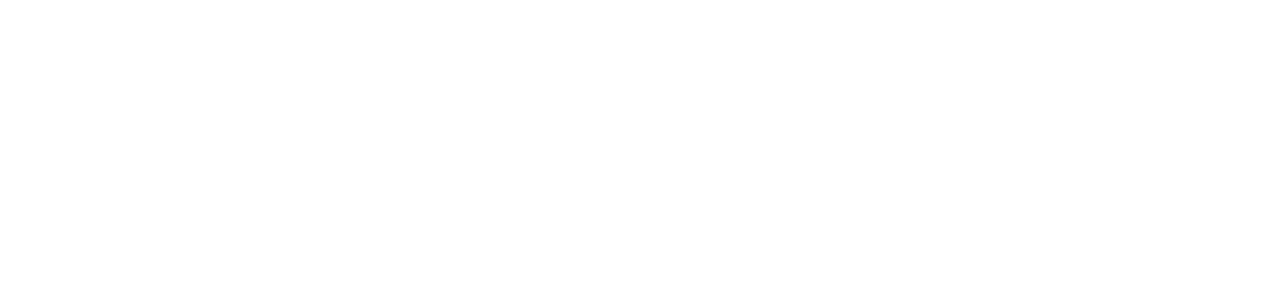
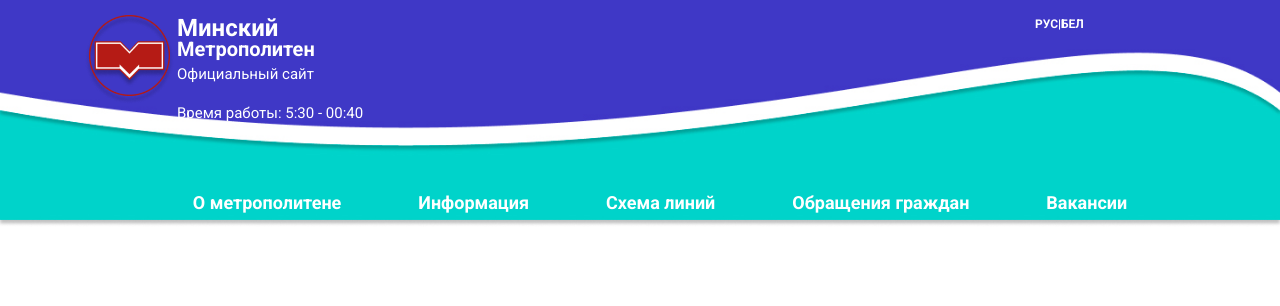
Before and after one commit to AlexseyDedul/git-MinskMetro, a plain HTML site: page src/index.html in a window 1280 px wide. Drawn offline with nearby package versions, Linux system fonts and the light colour scheme.

Commit message:
create_header
create header for site: logo, menu, background

```diff
--- a/src/index.html
+++ b/src/index.html
@@ -5,7 +5,7 @@
 		<meta name="viewport" content="width=device-width, initial-scale=1, shrink-to-fit=no">
 
 		<title>Минский метрополитен</title>
-
+		<link href="https://fonts.googleapis.com/css?family=Roboto:400,700&display=swap&subset=cyrillic" rel="stylesheet">
 		<link href="css/bootstrap.css" rel="stylesheet">
 		<link href="css/style.css" rel="stylesheet">
 	</head>
@@ -15,6 +15,52 @@
 		<main class="main">
 			<div class="container">
 				<div class="header">
+					<div class="row">
+						<div class="col-md-4">
+							<div class="main-header">
+								<img src="img/Logo_Header.png" alt="Минский метрополитен">
+							</div>
+							<div class="main-header">
+								<div class="main-header-text">
+									<h3 class="main-header-text_h">Минский</h3>
+									<h4 class="main-header-text_h">Метрополитен</h4>
+									<p>Официальный сайт</p>
+									<p>Время работы: 5:30 - 00:40</p>
+								</div>
+							</div>
+						</div>
+						<div class="col-md-2 offset-md-6">
+							<div class="main-header-switch">
+							рус|бел
+						</div>
+						</div>
+					</div>
+
+					<nav class="navabar">
+						<ul class="navabar-list">
+							<li class="navabar-list-item">
+								<a href="#">О метрополитене</a>
+							</li>
+							<li class="navabar-list-item">
+								<a href="#">Информация</a>
+							</li>
+							<li class="navabar-list-item">
+								<a href="#">Схема линий</a>
+							</li>
+							<li class="navabar-list-item">
+								<a href="#">Обращения граждан</a>
+							</li>
+							<li class="navabar-list-item">
+								<a href="#">Вакансии</a>
+							</li>
+							<li class="navabar-list-item">
+								<a href="#">Услуги</a>
+							</li>
+							<li class="navabar-list-item">
+								<a href="#">О нас</a>
+							</li>
+						</ul>
+					</nav>
 
 				</div>
 			</div>
--- a/src/less/style.less
+++ b/src/less/style.less
@@ -0,0 +1,82 @@
+
+@blue-color: rgba(63, 58, 193, 0.92);
+@color-btn: #26D3C8;
+@light: #fff;
+
+body{
+	font-family: 'Roboto', sans-serif;
+	font-size: 12px;
+}
+
+a:hover{
+	text-decoration: none;
+}
+.main{
+	padding-top: 15px;
+	background: url(../img/header-bg.jpg) top no-repeat;
+	background-size: 100%;
+	height: 260px;
+	.header{
+		color: @light;
+		nav{
+			margin: 0;
+			padding: 0;
+			ul{
+				margin-top: 65px;
+				text-align: center;
+				width: 100%;
+				li{
+
+					display: inline-block;
+					list-style-type: none;
+					padding: 20px 37px;
+					&:hover{
+						background-color: @blue-color;
+					}
+					a{
+						text-align: center;
+						font-size: 18px;
+						font-weight: bold;
+						color: @light;
+
+					}
+				}
+			}
+		}
+	}
+	&-header{
+		//position: absolute;
+		display: inline-block;
+		img{
+			width: 100%;
+		}
+		&-text{
+			position: absolute;
+			transform: translateY(-35%);
+			&_h{
+				font-weight: bold;
+				line-height: 0.6;
+			}
+			h3{
+
+				font-size: 24px;
+
+			}
+			h4{
+				font-size: 20px;
+			}
+			p{
+				font-size: 15px;
+			}
+		}
+		&-switch{
+			font-weight: bold;
+			text-transform: uppercase;
+		}
+	}
+
+}
+
+@media (max-width: 780px){
+
+}
```
Also changed, not shown: src/css/style.css, src/img/header-bg-blue.jpg (deleted), src/img/header-bg-blue.png (added), src/img/header-bg-white.jpg (deleted), src/img/header-bg-white.png (added), src/img/header-bg.jpg (added).
